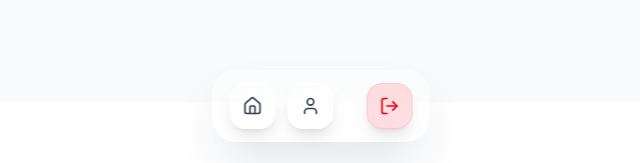
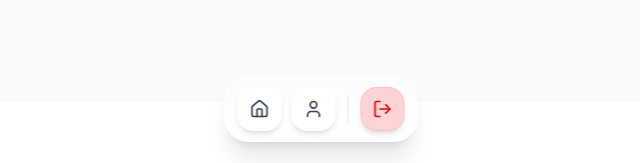
Before and after one commit to ShafiqFerdaus/leave-management-app, a Next.js app: page /login in a window 1280 px wide. Shown: the part 634-797 px from the top of the page, without its empty margins (319-959 px from the left). Built offline with nearby package versions, Linux system fonts and the light colour scheme; no server answers.

Commit message:
Optimize MacDock performance to 60fps and fix admin route structure

```diff
--- a/app/components/MacDock.tsx
+++ b/app/components/MacDock.tsx
@@ -19,15 +19,15 @@ interface DockIconProps {
 function DockIcon({ mouseX, title, icon, isActive, onClick, isDanger }: DockIconProps) {
   const ref = useRef<HTMLDivElement>(null);
 
-  // Measure distance for macOS dynamic magnification
+  // Calculate distance from cursor for smooth magnification effect
   const distance = useTransform(mouseX, (val: number) => {
     const bounds = ref.current?.getBoundingClientRect() || { x: 0, width: 0 };
     return val - bounds.x - bounds.width / 2;
   });
 
-  // Smooth magnification spring curve
-  const widthSync = useTransform(distance, [-150, 0, 150], [46, 72, 46]);
-  const width = useSpring(widthSync, { mass: 0.1, stiffness: 220, damping: 14 });
+  // High-performance spring configuration (eliminates rendering lag)
+  const widthSync = useTransform(distance, [-120, 0, 120], [44, 66, 44]);
+  const width = useSpring(widthSync, { mass: 0.1, stiffness: 350, damping: 22 });
 
   return (
     <div className="relative group">
@@ -35,19 +35,19 @@ function DockIcon({ mouseX, title, icon, isActive, onClick, isDanger }: DockIcon
         ref={ref}
         style={{ width, height: width }}
         onClick={onClick}
-        className={`flex items-center justify-center rounded-2xl cursor-pointer transition-all duration-150 backdrop-blur-2xl border shadow-lg ${
+        className={`flex items-center justify-center rounded-2xl cursor-pointer transition-colors duration-150 transform-gpu will-change-transform border shadow-md ${
           isDanger
-            ? 'bg-red-500/15 border-red-300/40 text-red-600 hover:bg-red-500/30'
+            ? 'bg-red-500/20 border-red-300/40 text-red-600 hover:bg-red-500/30'
             : isActive
-            ? 'bg-white/80 border-white/90 text-blue-900 shadow-xl shadow-blue-900/10'
-            : 'bg-white/40 border-white/60 text-gray-700 hover:bg-white/60'
+            ? 'bg-white border-white text-blue-900 shadow-lg shadow-blue-900/10'
+            : 'bg-white/60 border-white/80 text-gray-700 hover:bg-white/90'
         }`}
       >
-        {/* Active item dynamic bouncing effect */}
+        {/* Active item bouncing effect */}
         {isActive ? (
           <motion.div
-            animate={{ y: [0, -4, 0] }}
-            transition={{ repeat: Infinity, duration: 1.5 }}
+            animate={{ y: [0, -3, 0] }}
+            transition={{ repeat: Infinity, duration: 1.8 }}
             className="flex items-center justify-center"
           >
             {icon}
@@ -58,7 +58,7 @@ function DockIcon({ mouseX, title, icon, isActive, onClick, isDanger }: DockIcon
       </motion.div>
 
       {/* Hover tooltip label */}
-      <span className="absolute -top-11 left-1/2 -translate-x-1/2 scale-0 group-hover:scale-100 transition-all duration-200 bg-gray-900/90 text-white text-[11px] font-medium px-3 py-1 rounded-full backdrop-blur-md whitespace-nowrap shadow-xl pointer-events-none z-50">
+      <span className="absolute -top-10 left-1/2 -translate-x-1/2 scale-0 group-hover:scale-100 transition-transform duration-150 bg-gray-900/90 text-white text-[11px] font-medium px-2.5 py-0.5 rounded-md shadow-lg pointer-events-none z-50 whitespace-nowrap">
         {title}
       </span>
     </div>
@@ -117,7 +117,7 @@ export default function MacDock({ userRole: propRole }: { userRole?: string }) {
       <motion.div
         onMouseMove={(e) => mouseX.set(e.pageX)}
         onMouseLeave={() => mouseX.set(Infinity)}
-        className="flex items-end gap-3 px-4 py-3 rounded-3xl bg-white/30 backdrop-blur-2xl border border-white/70 shadow-2xl shadow-blue-950/15"
+        className="flex items-end gap-2.5 px-3 py-2.5 rounded-3xl bg-white/40 backdrop-blur-xl border border-white/60 shadow-xl shadow-black/10 transform-gpu"
       >
         {navItems.map((item) => (
           <DockIcon
@@ -130,8 +130,8 @@ export default function MacDock({ userRole: propRole }: { userRole?: string }) {
           />
         ))}
 
-        {/* Vertical divider */}
-        <div className="w-[1px] h-8 bg-white/60 mx-1 self-center" />
+        {/* Divider line */}
+        <div className="w-[1px] h-7 bg-gray-300/60 mx-0.5 self-center" />
 
         {/* Sign Out Action Button */}
         <DockIcon
```
